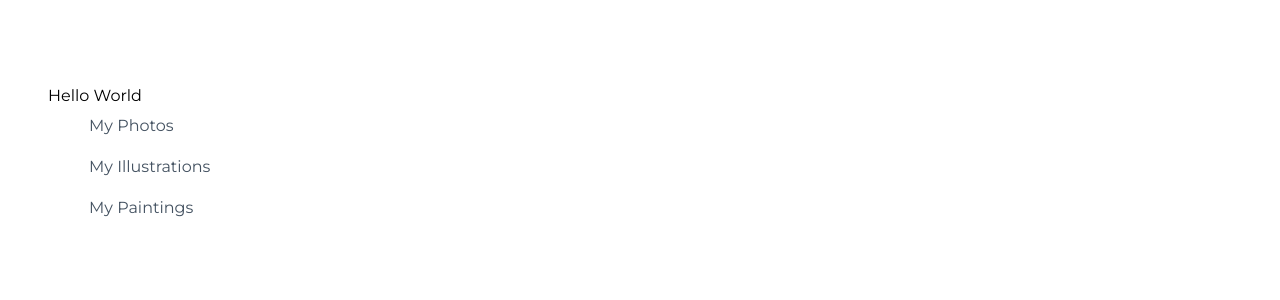
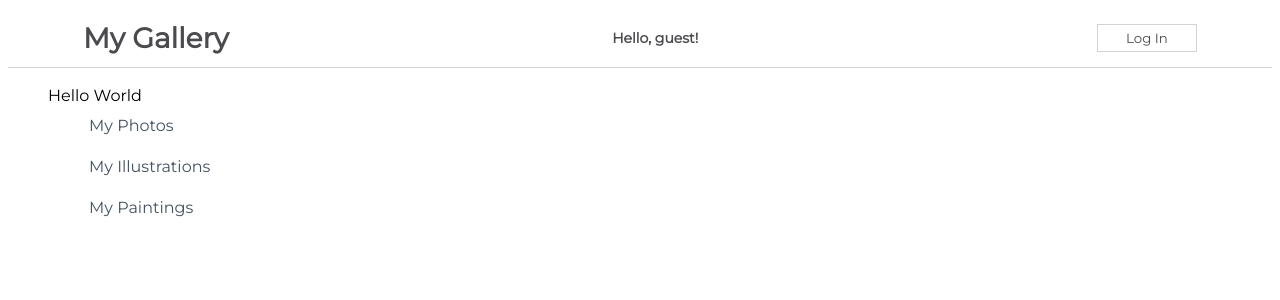
Before and after one commit to Jays-T/react-challenges, a React (Create React App) app in the folder my-app/: page / in a window 1280 px wide. Shown: the top 300 px of the page. Built offline with nearby package versions, Linux system fonts and the light colour scheme.

Commit message:
add components to app - SideBar + NavBarSimple

```diff
--- a/my-app/src/App.js
+++ b/my-app/src/App.js
@@ -1,10 +1,12 @@
 import css from './App.module.css';
+import NavBarSimple from './components/NavBarSimple';
 import Sidebar from './components/Sidebar';
 
 function App() {
   return (
-    <div className={css.App}>
+    <div className = {css.App} >
       {/* Add your components here */}
+      <NavBarSimple />
       <Sidebar word="World" first="Photos" second="Illustrations" third="Paintings"/>
     </div>
   );
```
